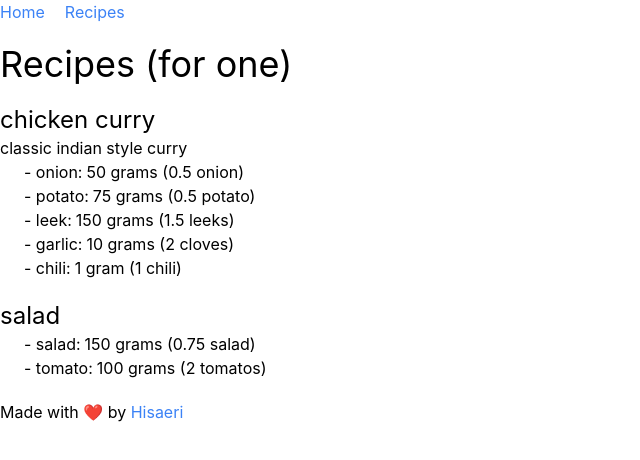
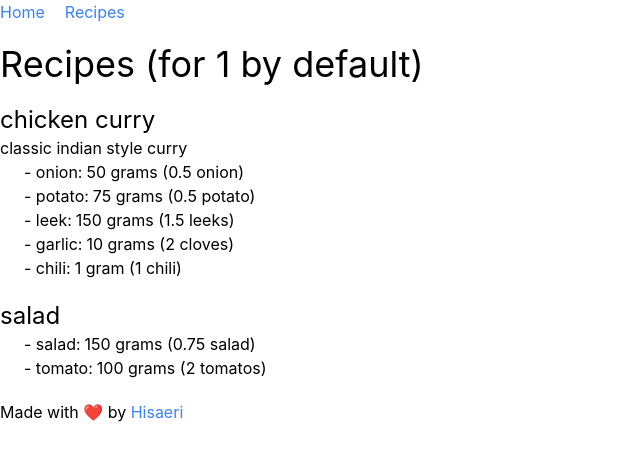
Before and after one commit to Hisaeri/cooklist, a Next.js app: page /recipes in a window 1280 px wide. Shown: the top 460 px of the page, without its empty margins (0-640 px from the left). Built offline with nearby package versions, Linux system fonts and the light colour scheme.

Commit message:
Add numberOfPeople prop to recipes

```diff
--- a/components/recipes.tsx
+++ b/components/recipes.tsx
@@ -3,6 +3,7 @@ import RecipeComponent from "./recipe";
 
 type RecipesComponentProps = {
   recipes: Recipe[];
+  numberOfPeople: number;
 };
 
 const RecipesComponent = ({ recipes }: RecipesComponentProps) => {
--- a/pages/recipes.tsx
+++ b/pages/recipes.tsx
@@ -23,6 +23,7 @@ export const getServerSideProps: GetStaticProps = async (context) => {
 const RecipesPage: NextPage<NextComponentType> = ({
   recipes,
 }: InferGetStaticPropsType<typeof getServerSideProps>) => {
+  const numberOfPeople = 1;
   return (
     <>
       <Head>
@@ -32,8 +33,8 @@ const RecipesPage: NextPage<NextComponentType> = ({
       </Head>
 
       <div className="container mx-auto">
-        <h1 className="text-4xl">Recipes (for one)</h1>
-        <RecipesComponent recipes={recipes} />
+        <h1 className="text-4xl">Recipes (for {numberOfPeople} by default)</h1>
+        <RecipesComponent recipes={recipes} numberOfPeople={numberOfPeople} />
       </div>
     </>
   );
```
